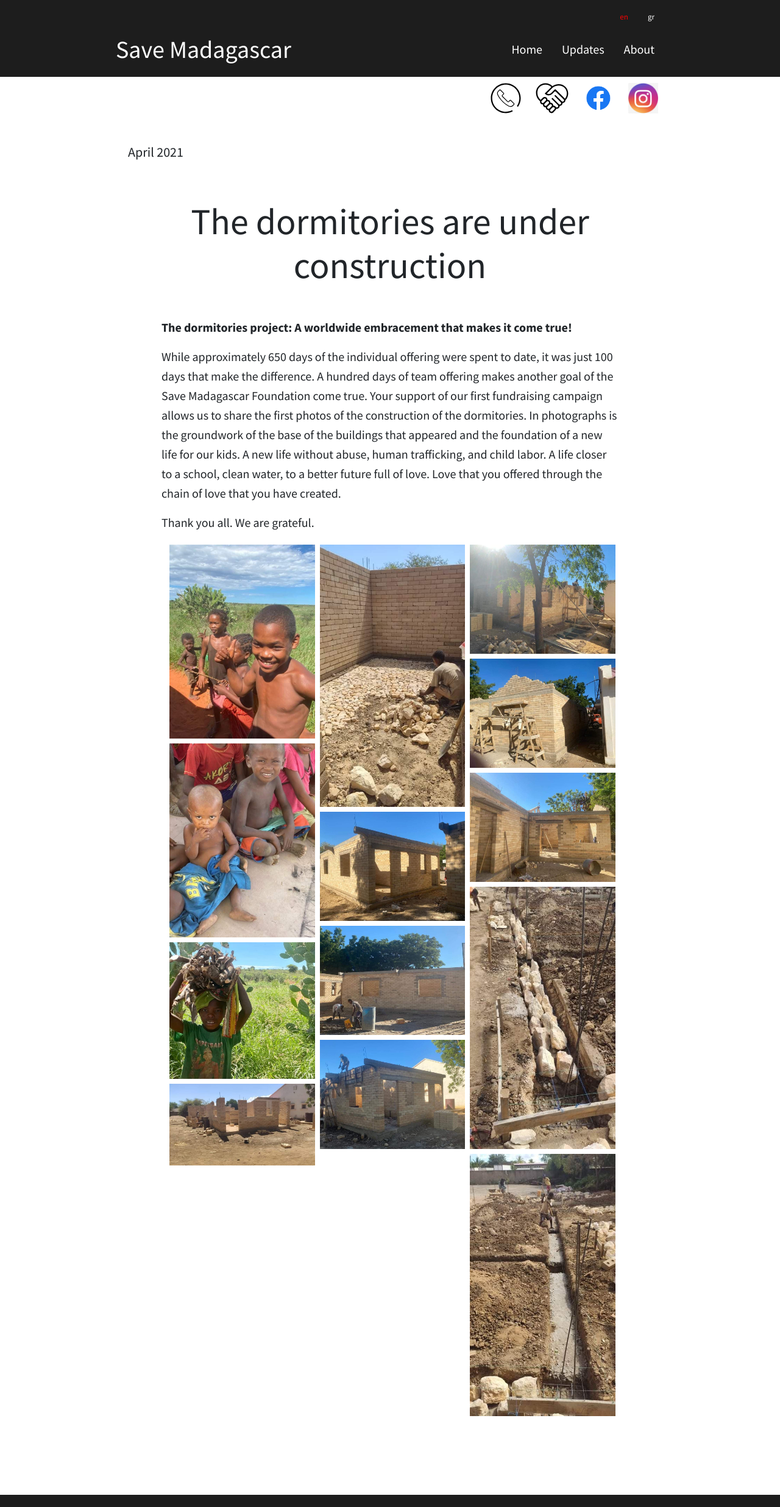
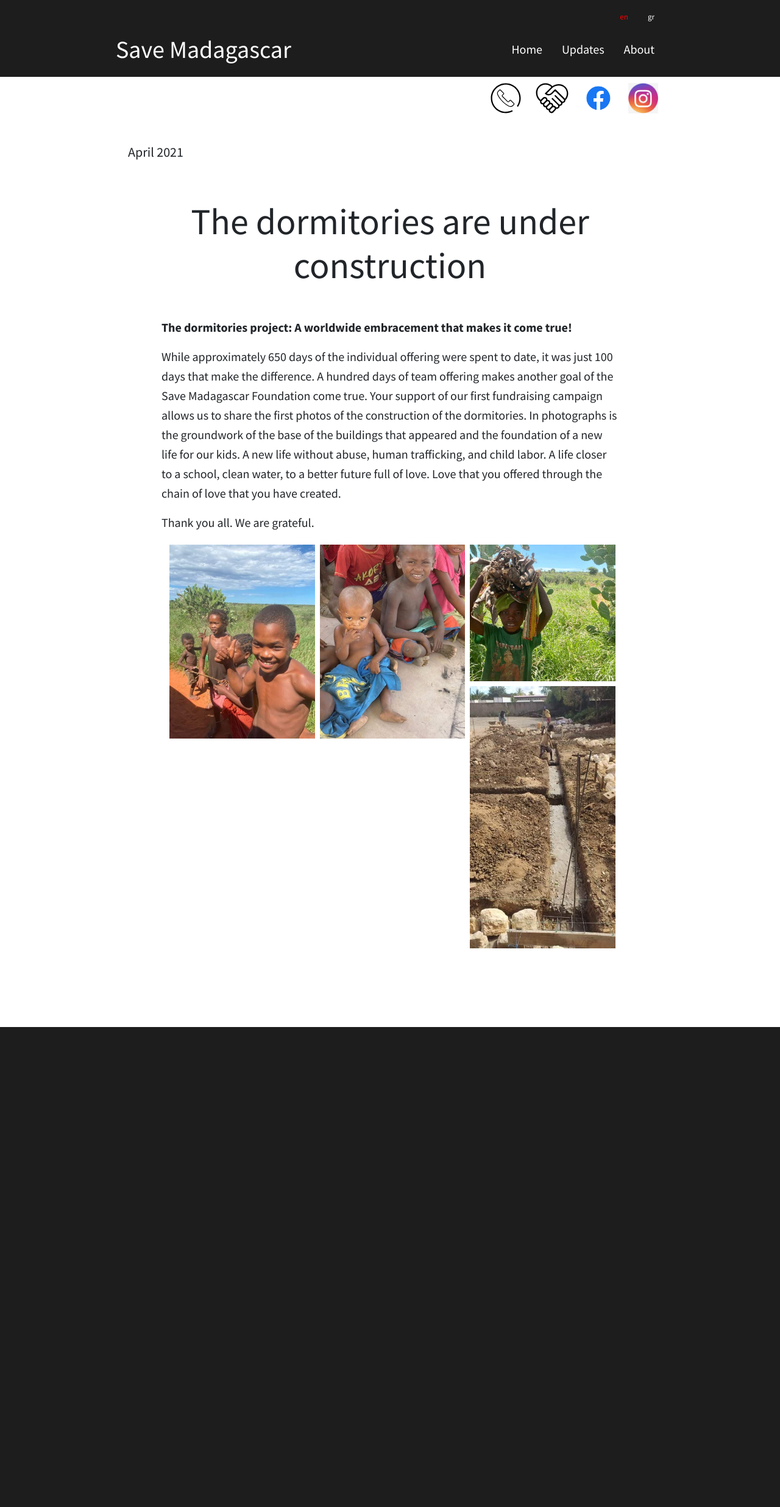
Before and after one commit to at07cm1/smadagascar_site, a Jekyll site: the page built from _posts/updates/2021-04-29-dormitories_update_en.md, in a window 1280 px wide. Shown: the whole page at 61% size. Built offline with Jekyll 4.4.1, drawn with Linux system fonts in a browser that asks for light colours; after the commit the page ends 1704 px from its top, so only the background shows below that.

Commit message:
Corrected pictures

```diff
--- a/_posts/updates/2021-04-29-dormitories_update_en.md
+++ b/_posts/updates/2021-04-29-dormitories_update_en.md
@@ -11,15 +11,15 @@ gallery_images:
   - /media/post_pictures/dormitories_update/1.jpg
   - /media/post_pictures/dormitories_update/2.jpg
   - /media/post_pictures/dormitories_update/3.jpg
-  - /media/post_pictures/dormitories_update/4.jpg
-  - /media/post_pictures/dormitories_update/5.jpg
-  - /media/post_pictures/dormitories_update/6.jpg
-  - /media/post_pictures/dormitories_update/7.jpg
-  - /media/post_pictures/dormitories_update/8.jpg
-  - /media/post_pictures/dormitories_update/9.jpg
-  - /media/post_pictures/dormitories_update/10.jpg
-  - /media/post_pictures/dormitories_update/11.jpg
-  - /media/post_pictures/dormitories_update/12.jpg
+  # - /media/post_pictures/dormitories_update/4.jpg
+  # - /media/post_pictures/dormitories_update/5.jpg
+  # - /media/post_pictures/dormitories_update/6.jpg
+  # - /media/post_pictures/dormitories_update/7.jpg
+  # - /media/post_pictures/dormitories_update/8.jpg
+  # - /media/post_pictures/dormitories_update/9.jpg
+  # - /media/post_pictures/dormitories_update/10.jpg
+  # - /media/post_pictures/dormitories_update/11.jpg
+  # - /media/post_pictures/dormitories_update/12.jpg
   - /media/post_pictures/dormitories_update/13.jpg
 ---
 
```
Also changed, not shown: _posts/updates/2021-04-29-dormitories_update_gr.md (+8 -8 lines).
